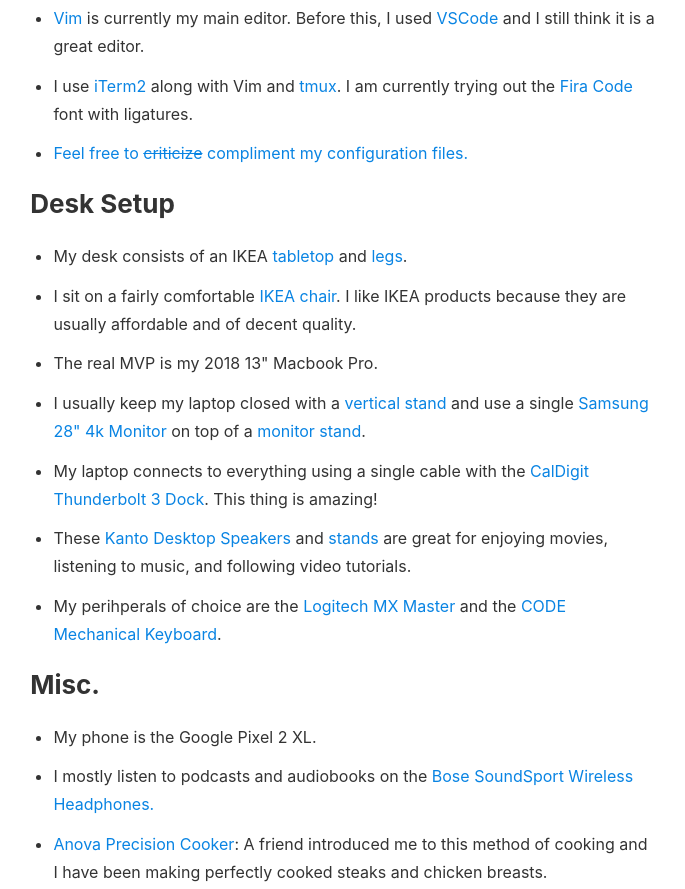
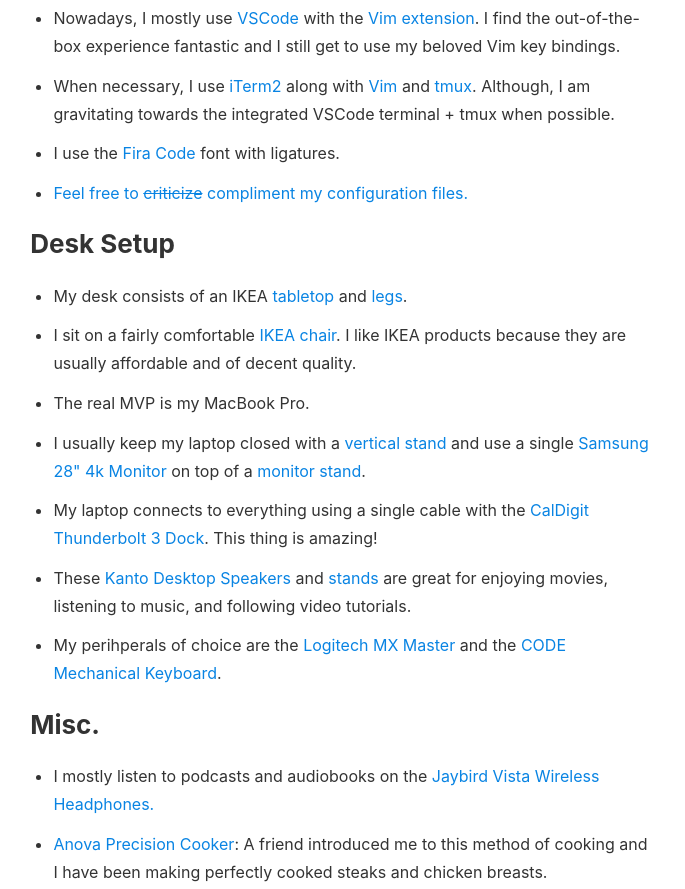
Before and after one commit to davidlamt/davidltran.com, a Gatsby site: page /uses in a window 1280 px wide. Shown: the part 397-1286 px from the top of the page, without its empty margins (297-982 px from the left). Built offline with nearby package versions, Linux system fonts and the light colour scheme; Gatsby itself is replaced by a stand-in of ours.

Commit message:
Update uses page

```diff
--- a/src/pages/uses.js
+++ b/src/pages/uses.js
@@ -19,16 +19,23 @@
     <h2>Development</h2>
     <ul>
       <li>
-        <a href="https://www.vim.org/">Vim</a> is currently my main editor.
-        Before this, I used <a href="https://code.visualstudio.com/">VSCode</a>{' '}
-        and I still think it is a great editor.
+        Nowadays, I mostly use{' '}
+        <a href="https://code.visualstudio.com/">VSCode</a> with the{' '}
+        <a href="https://marketplace.visualstudio.com/items?itemName=vscodevim.vim">
+          Vim extension
+        </a>
+        . I find the out-of-the-box experience fantastic and I still get to use
+        my beloved Vim key bindings.
       </li>
       <li>
-        I use <a href="https://iterm2.com/">iTerm2</a> along with Vim and{' '}
-        <a href="https://github.com/tmux/tmux/wiki">tmux</a>. I am currently
-        trying out the{' '}
-        <a href="https://github.com/tonsky/FiraCode">Fira Code</a> font with
-        ligatures.
+        When necessary, I use <a href="https://iterm2.com/">iTerm2</a> along
+        with <a href="https://www.vim.org/">Vim</a> and{' '}
+        <a href="https://github.com/tmux/tmux/wiki">tmux</a>. Although, I am
+        gravitating towards the integrated VSCode terminal + tmux when possible.
+      </li>
+      <li>
+        I use the <a href="https://github.com/tonsky/FiraCode">Fira Code</a>{' '}
+        font with ligatures.
       </li>
       <li>
         <a href="https://github.com/davidlamt/dotfiles">
@@ -57,7 +64,7 @@
         . I like IKEA products because they are usually affordable and of decent
         quality.
       </li>
-      <li>The real MVP is my 2018 13&#34; Macbook Pro.</li>
+      <li>The real MVP is my MacBook Pro.</li>
       <li>
         I usually keep my laptop closed with a{' '}
         <a href="https://amzn.to/2R3R6Ap">vertical stand</a> and use a single{' '}
@@ -83,12 +90,9 @@
 
     <h2>Misc.</h2>
     <ul>
-      <li>My phone is the Google Pixel 2 XL.</li>
       <li>
         I mostly listen to podcasts and audiobooks on the{' '}
-        <a href="https://amzn.to/2q3FWjN">
-          Bose SoundSport Wireless Headphones.
-        </a>
+        <a href="https://amzn.to/2BSg2cl">Jaybird Vista Wireless Headphones.</a>
       </li>
       <li>
         <a href="https://amzn.to/2q3AjSB">Anova Precision Cooker</a>: A friend
```
